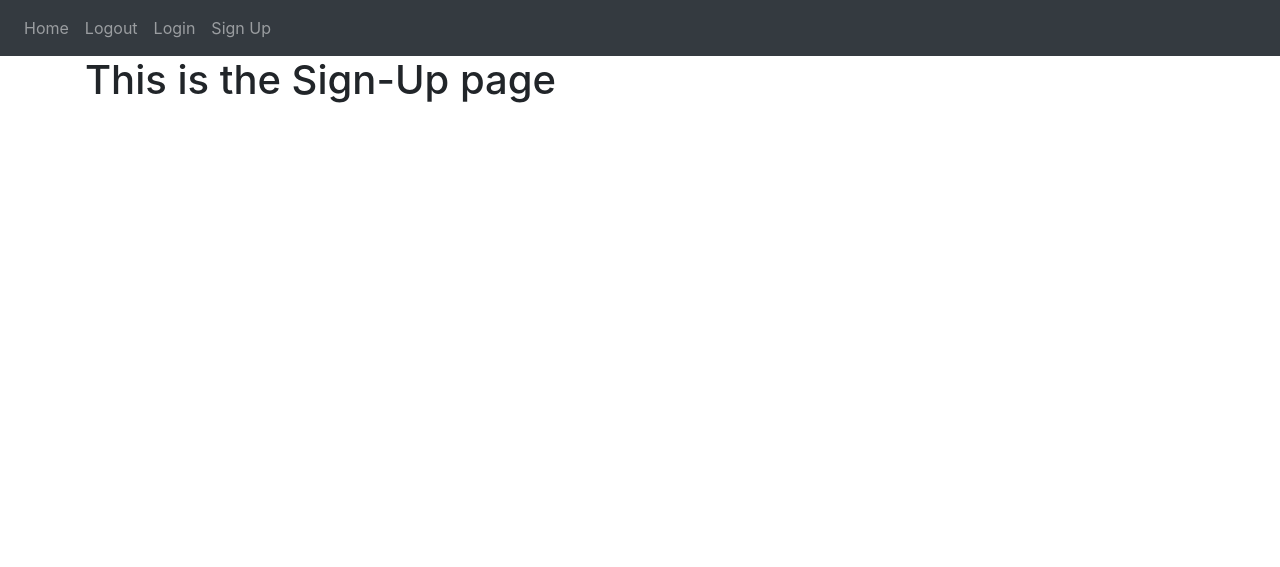
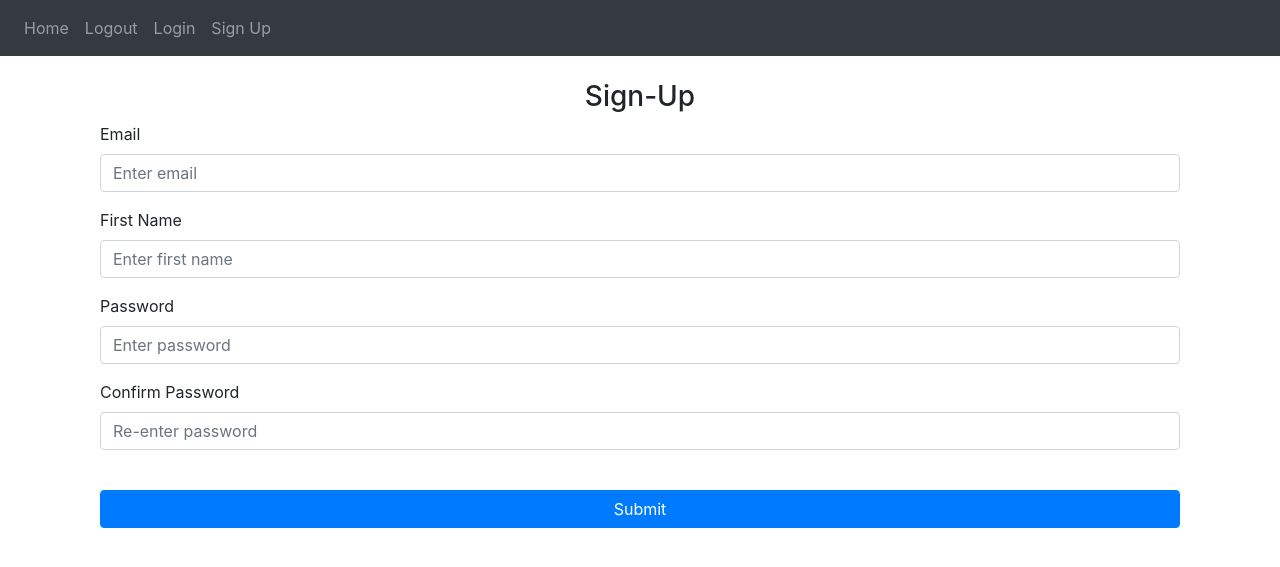
Before and after one commit to LilieStead/pyWebDev, a Flask app: page /signup in a window 1280 px wide. Shown: the top 567 px of the page. Run offline with Flask 3, Linux system fonts and the light colour scheme; some libraries are stand-ins or nearby versions.

Commit message:
flash message

```diff
--- a/website/auth.py
+++ b/website/auth.py
@@ -1,9 +1,8 @@
-from flask import Blueprint, render_template
+from flask import Blueprint, render_template, request, flash
 
 auth = Blueprint('auth', __name__)
 
-auth.route('/login')
-@auth.route('/login')
+@auth.route('/login', methods=['GET', 'POST'])
 def login():
     return render_template("login.html")
 
@@ -11,6 +10,27 @@ def login():
 def logout():
     return "<p>logout</p>"
 
-@auth.route('/signup')
+@auth.route('/signup', methods=['GET', 'POST'])
 def signup():
+    if request.method == 'POST':  # Check if the form is submitted
+        email = request.form.get('email')
+        firstName = request.form.get('firstName')
+        password1 = request.form.get('password1')
+        password2 = request.form.get('password2')
+
+
+
+        # Add all val in here !
+
+        if len(email) < 4:  # Ensure email is longer than 3 characters
+            flash('Email must be greater than 3 characters.', category='danger')
+        elif len(firstName) < 2:  # Ensure first name is longer than 1 character
+            flash('First name must be greater than 1 character.', category='danger')
+        elif password1 != password2:  # Check if passwords match
+            flash('Your passwords do not match.', category='danger')
+        elif len(password1) < 7:  # Ensure password is at least 7 characters
+            flash('Your password needs to be at least 7 characters.', category='danger')
+        else:
+            flash('Your account has been created!', category='success')
+
     return render_template("signup.html")
--- a/website/templates/base.html
+++ b/website/templates/base.html
@@ -33,6 +33,22 @@
           </div>
         </div>
       </nav>
+
+      <!-- message from back end  -->
+      {% with messages = get_flashed_messages(with_categories=true) %}
+      {% if messages %}
+        {% for category, message in messages %}
+          <div class="alert alert-{{ category }} alert-dismissible fade show" role="alert">  <!-- ✅ Fixed class names -->
+            {{ message }}
+            <button type="button" class="close" data-dismiss="alert" aria-label="Close">
+              <span aria-hidden="true">&times;</span>
+            </button>
+          </div>
+        {% endfor %}
+      {% endif %}
+    {% endwith %}
+      <!-- message from back end  -->
+
       <div class="container">
         {% block content %}{% endblock%}
       </div>
@@ -53,5 +69,8 @@
     integrity="sha384-JZR6Spejh4U02d8jOt6vLEHfe/JQGiRRSQQxSfFWpi1MquVdAyjUar5+76PVCmYl"
     crossorigin="anonymous"
   ></script>
+  <script src="https://code.jquery.com/jquery-3.6.0.min.js"></script>  <!-- ✅ Latest jQuery -->
+  <script src="https://maxcdn.bootstrapcdn.com/bootstrap/4.4.1/js/bootstrap.min.js"></script>
+
     </body>
 </html>
--- a/website/templates/signup.html
+++ b/website/templates/signup.html
@@ -2,5 +2,33 @@
 {% block title %}Sign-Up{% endblock %}
 
 {% block content %}
-<h1>This is the Sign-Up page </h1>
+<form method="POST" class="container mt-4">
+    <h3 class="text-center">Sign-Up</h3>
+
+
+
+    <!-- change all to text types -->
+    <div class="form-group">
+        <label for="email">Email</label>
+        <input type="email" class="form-control" id="email" name="email" placeholder="Enter email" required>
+    </div>
+
+    <div class="form-group">
+        <label for="firstName">First Name</label>
+        <input type="text" class="form-control" id="firstName" name="firstName" placeholder="Enter first name" required>
+    </div>
+
+    <div class="form-group">
+        <label for="password1">Password</label>
+        <input type="password" class="form-control" id="password1" name="password1" placeholder="Enter password" required>
+    </div>
+
+    <div class="form-group">
+        <label for="password2">Confirm Password</label>
+        <input type="password" class="form-control" id="password2" name="password2" placeholder="Re-enter password" required>
+    </div>
+
+    <br>
+    <button type="submit" class="btn btn-primary btn-block">Submit</button>
+</form>
 {% endblock%}
--- a/website/views.py
+++ b/website/views.py
@@ -1,4 +1,4 @@
-from flask import Blueprint, render_template
+from flask import Blueprint, render_template, request
 
 views = Blueprint('views', __name__)
 
```
Also changed, not shown: website/templates/login.html (+16 -1 lines), README.md.
